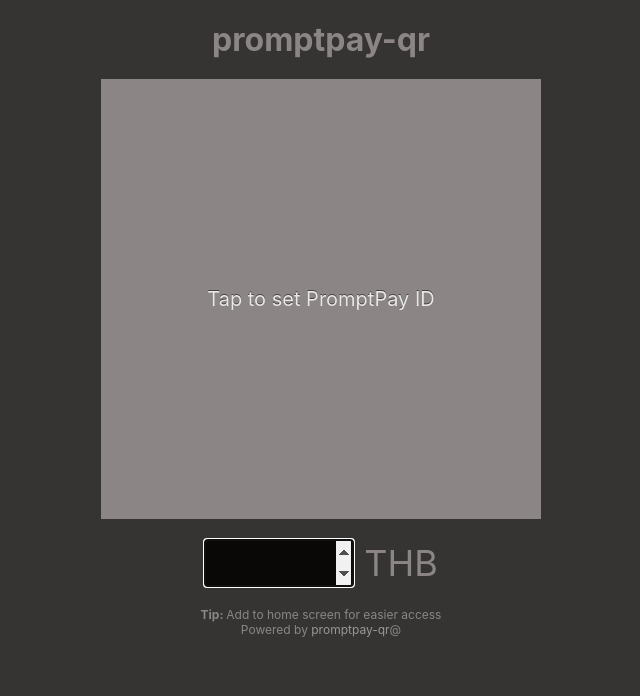
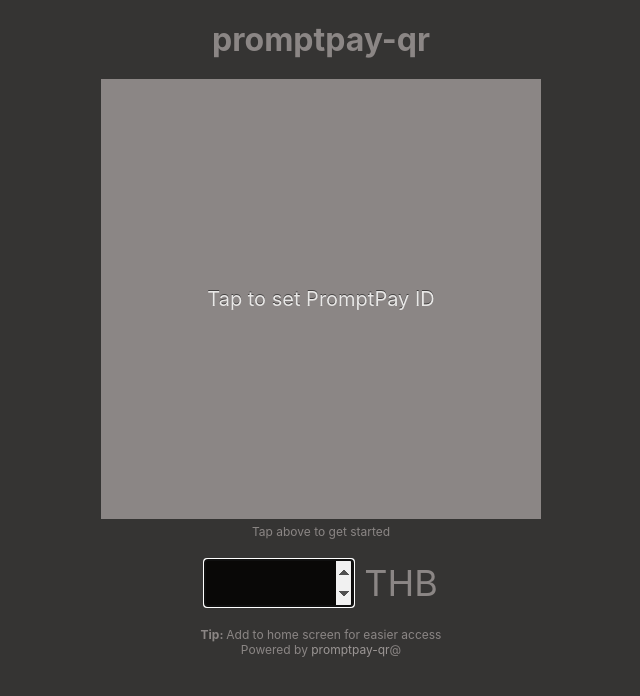
Before and after one commit to dtinth/promptpay-qr, a React (Create React App) app in the folder webapp/: page / in a window 1280 px wide. Shown: the top 696 px of the page, without its empty margins (319-959 px from the left). Built offline with nearby package versions, Linux system fonts and the light colour scheme.

Commit message:
:art: Describe what is in QR code

```diff
--- a/webapp/src/App.js
+++ b/webapp/src/App.js
@@ -60,11 +60,26 @@ class App extends Component {
       )
     }
   }
+  renderExplanation () {
+    if (!this.state.id) {
+      return (
+        <span>Tap above to get started</span>
+      )
+    } else {
+      const thing = this.state.id.replace(/[^0-9]/g, '').length >= 13 ? 'ID' : 'phone number'
+      return (
+        <span>QR code contains your {thing}: {this.state.id}</span>
+      )
+    }
+  }
   render () {
     return (
       <div className='App'>
         <div className='qr' onClick={this.onSet}>
           {this.renderQR()}
+        </div>
+        <div className='qr-explanation'>
+          {this.renderExplanation()}
         </div>
         <form className='amount' onSubmit={e => { e.preventDefault() }}>
           <input
--- a/webapp/src/index.css
+++ b/webapp/src/index.css
@@ -15,7 +15,7 @@ body {
 }
 
 .qr {
-  margin: 20px auto;
+  margin: 20px auto 0;
   position: relative;
   background: #8b8685;
   width: 100vw;
@@ -56,6 +56,12 @@ body {
   top: 0; left: 0; width: 100%; height: 100%;
 }
 
+.qr-explanation {
+  margin: 5px auto 20px;
+  color: #8b8685;
+  font-size: 12px;
+}
+
 @keyframes here-be-qr {
   0% { transform: rotate(-480deg) scale(0); }
   80% { transform: rotate(0deg) scale(1.05); }
```
